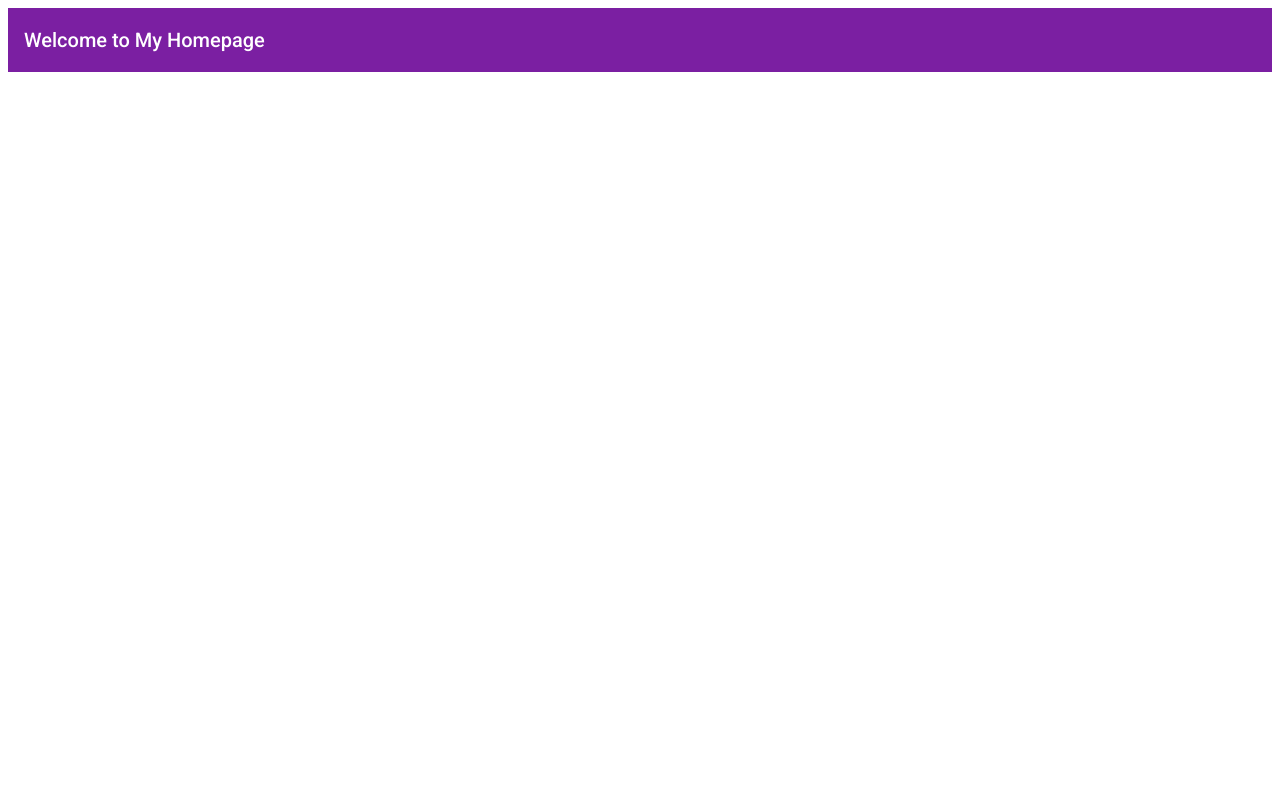
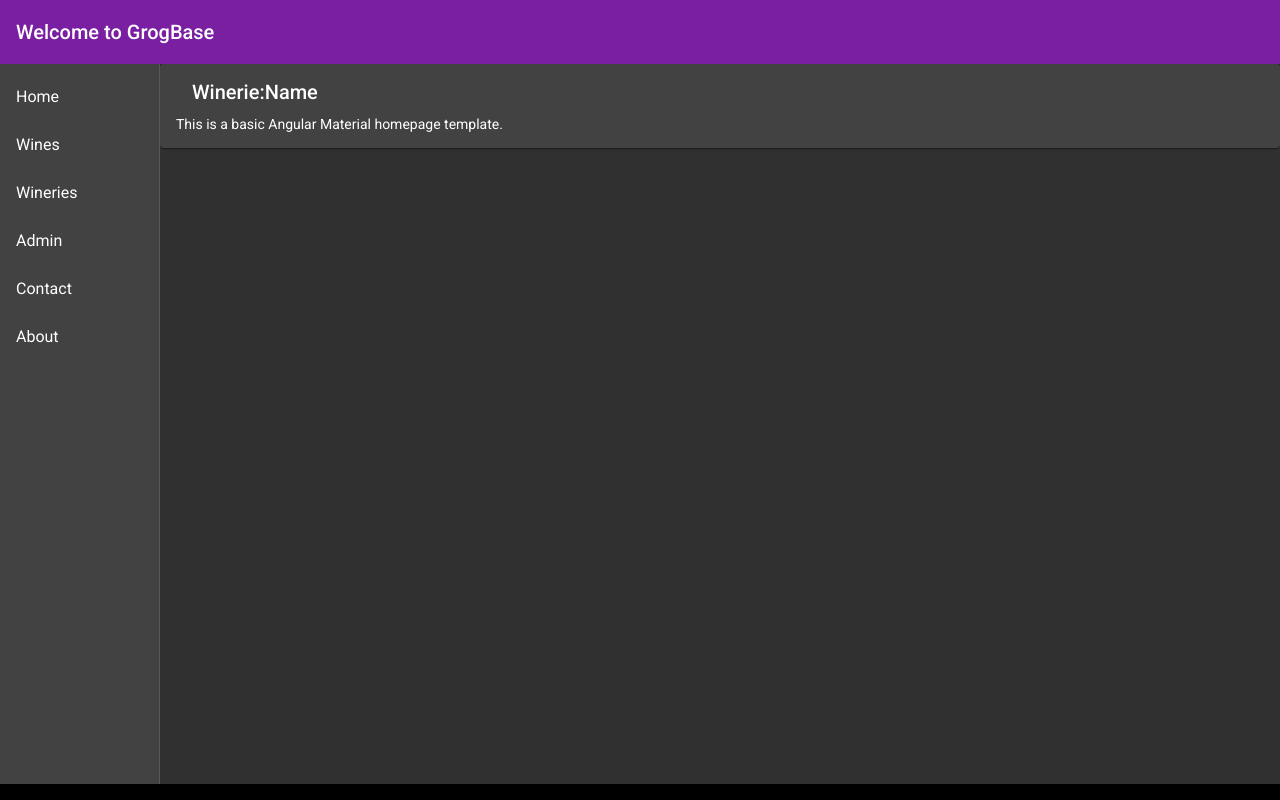
Before and after one commit to PeacefulCompany/GrogBase, an Angular app in the folder frontend/: page / in a window 1280 px wide. Built offline with nearby package versions, Linux system fonts and the light colour scheme.

Commit message:
Added SideNav & Cards

```diff
--- a/frontend/src/app/home/home.component.html
+++ b/frontend/src/app/home/home.component.html
@@ -1,17 +1,29 @@
 <mat-toolbar color="primary">
-    <span>Welcome to My Homepage</span>
+    <span>Welcome to GrogBase</span>
   </mat-toolbar>
-
   <mat-sidenav-container>
     <mat-sidenav mode="side" opened>
       <mat-nav-list>
         <a mat-list-item routerLink="/">Home</a>
-        <a mat-list-item routerLink="/about">About</a>
-        <a mat-list-item routerLink="/contact">Contact</a>
+        <a mat-list-item routerLink="/about">Wines</a>
+        <a mat-list-item routerLink="/Wineries">Wineries</a>
+        <a mat-list-item routerLink="/Admin" id="Contact">Admin</a>
+        <a mat-list-item routerLink="/Contact" id="Contact">Contact</a>
+        <a mat-list-item routerLink="/About" id="About">About</a>
       </mat-nav-list>
     </mat-sidenav>
 
     <mat-sidenav-content>
-      <router-outlet></router-outlet>
+        <div class="container">
+            <mat-card>
+              <mat-card-header>
+                <mat-card-title>Winerie:Name</mat-card-title>
+              </mat-card-header>
+              <mat-card-content>
+                <p>This is a basic Angular Material homepage template.</p>
+              </mat-card-content>
+            </mat-card>
+          </div>
+        <router-outlet></router-outlet>
     </mat-sidenav-content>
   </mat-sidenav-container>
--- a/frontend/src/app/home/home.component.sass
+++ b/frontend/src/app/home/home.component.sass
@@ -5,7 +5,12 @@ mat-toolbar
   right:0
 
 mat-sidenav
-  width:200px
+  width:20vh
+  overflow: hidden
 
 mat-sidenav-content
   margin-left:200px
+
+mat-sidenav-container
+  height:90vh
+  width:100vw
--- a/frontend/src/app/home/home.component.ts
+++ b/frontend/src/app/home/home.component.ts
@@ -6,7 +6,10 @@ import { Component, OnInit } from '@angular/core';
   styleUrls: ['./home.component.sass']
 })
 export class HomeComponent implements OnInit {
-  constructor() { }
+   Name:string = "Home";
+  constructor() {
+
+  }
   ngOnInit(): void {
   }
 }
--- a/frontend/src/styles.sass
+++ b/frontend/src/styles.sass
@@ -1 +1,7 @@
 /* You can add global styles to this file, and also import other style files */
+body
+  background-color: black
+  margin: 0
+  padding: 0
+  height: 100vh
+  width: 100vw
```
Also changed, not shown: frontend/src/app/home/home.module.ts (+5 -2 lines).
